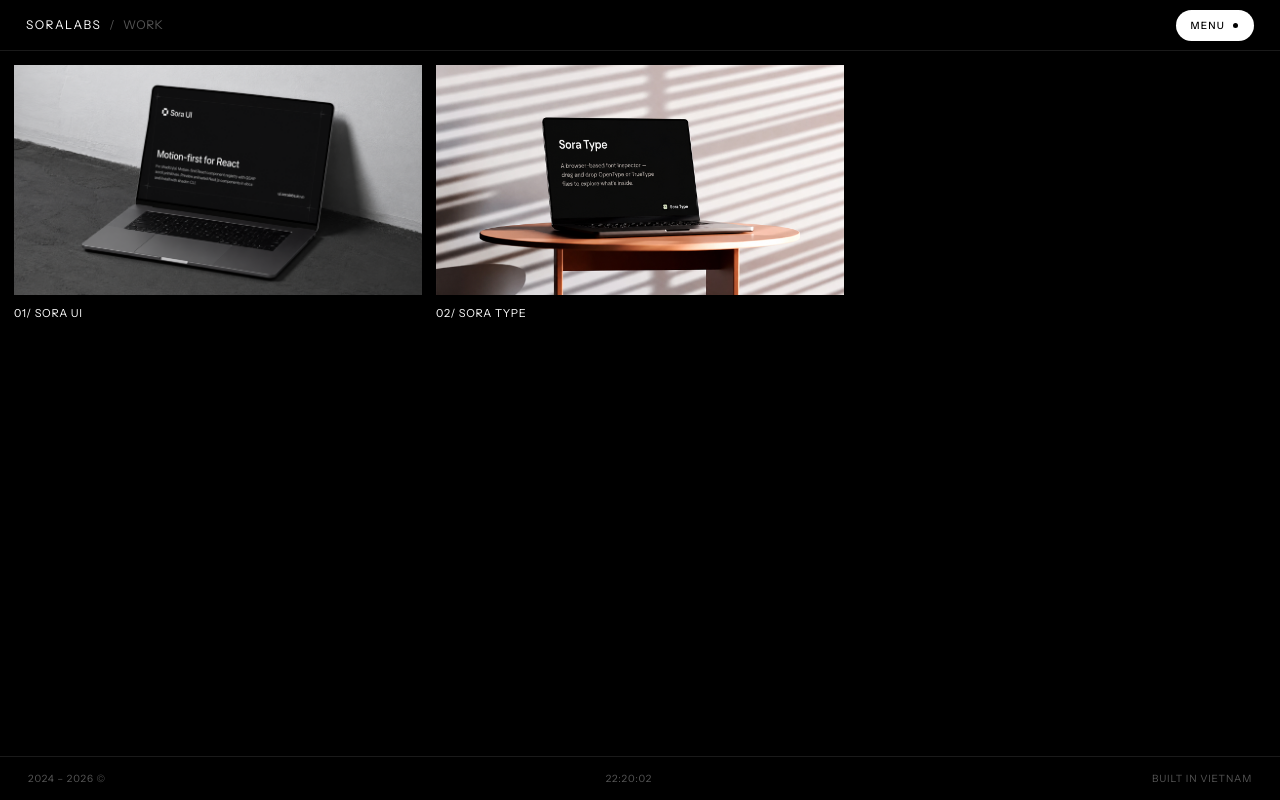
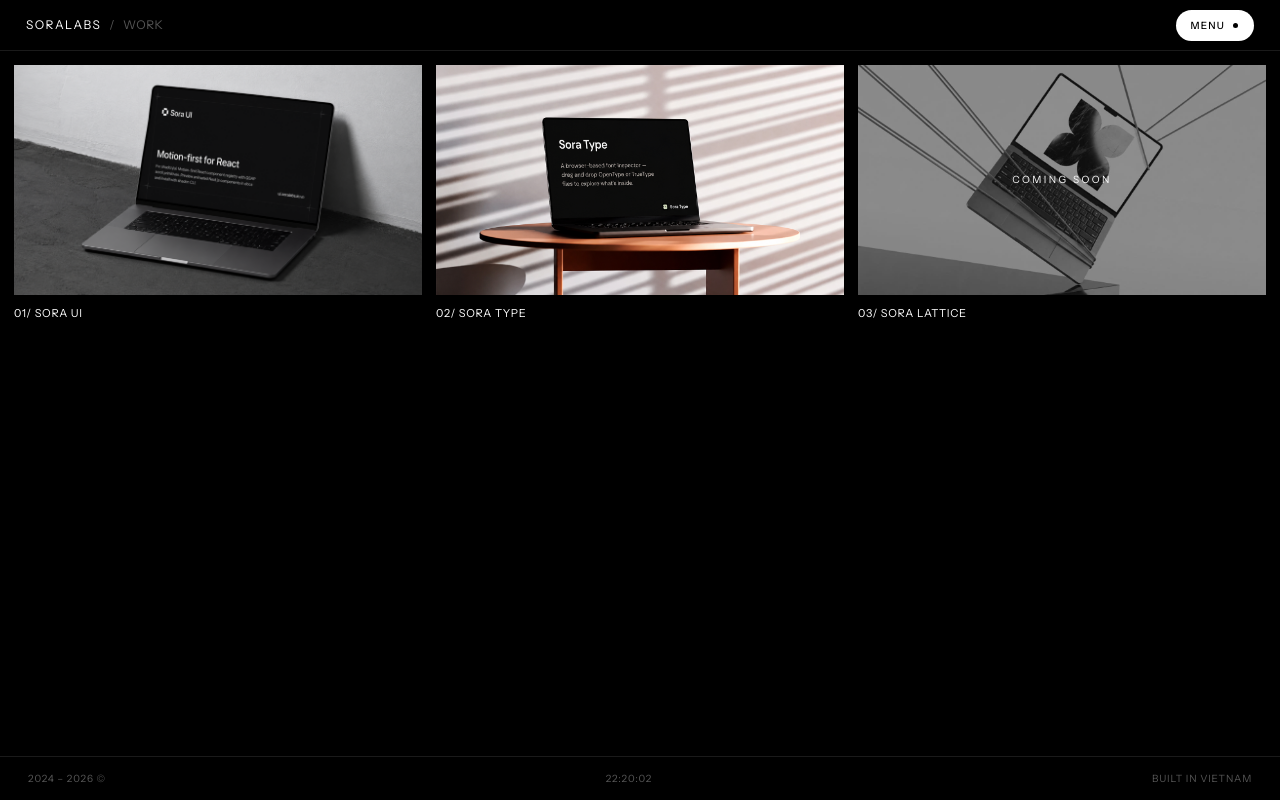
Before and after one commit to SoraLabsOSS/ui, a Next.js app in the folder apps/web/: page /work in a window 1280 px wide. Built offline with nearby package versions, Linux system fonts and the light colour scheme; no server answers.

Commit message:
feat(web): add Sora Lattice project as coming soon
New PROJECTS entry with comingSoon flag; home and /work grids render
it without an outbound link, a dimmed/grayscale thumbnail, and a
"Coming Soon" badge instead of "View Project"/"Open project".

```diff
--- a/apps/web/src/components/home/work-section.tsx
+++ b/apps/web/src/components/home/work-section.tsx
@@ -5,7 +5,48 @@
   return (
     <div className="no-scrollbar flex animate-fade-in-up flex-col [animation-delay:100ms] lg:h-full lg:overflow-y-auto">
       <div className="flex-1">
-        {PROJECTS.map((project, index) => (
+        {PROJECTS.map((project, index) =>
+          project.comingSoon ? (
+            <div className="border-[#1a1a1a] border-b" key={project.num}>
+              <div className="group relative block aspect-video w-full overflow-hidden bg-[#080808]">
+                <Image
+                  alt={project.title}
+                  className="object-cover opacity-60 grayscale"
+                  fill
+                  priority={index === 0}
+                  sizes="(min-width: 1024px) 60vw, 100vw"
+                  src={project.image}
+                />
+                <span className="pointer-events-none absolute inset-0 z-10 flex items-center justify-center text-[10px] text-white uppercase tracking-[0.24em]">
+                  Coming Soon
+                </span>
+              </div>
+              <div className="grid grid-cols-2 gap-4 px-[26px] pt-3.5 pb-7">
+                <div>
+                  <p className="mb-1.5 text-[11px]">
+                    ({project.num}){" "}
+                    <span className="text-white">{project.title}</span>
+                  </p>
+                  <p className="text-[#555] text-[11px] leading-[1.6]">
+                    {project.tagLines.map((line, i) => (
+                      <span key={line}>
+                        {i > 0 && <br />}
+                        {line}
+                      </span>
+                    ))}
+                  </p>
+                </div>
+                <div className="self-end">
+                  <p className="mb-2.5 block w-fit text-[#555] text-[11px] uppercase tracking-[0.06em]">
+                    Coming soon.
+                  </p>
+                  <p className="text-[#555] text-[11px] leading-[1.7]">
+                    {project.description}
+                  </p>
+                </div>
+              </div>
+            </div>
+          ) : (
             <div className="border-[#1a1a1a] border-b" key={project.num}>
               <a
                 className="group relative block aspect-video w-full overflow-hidden bg-[#080808] no-underline"
@@ -65,7 +106,8 @@
                 </div>
               </div>
             </div>
-        ))}
+          )
+        )}
       </div>
 
       <div className="flex min-h-[60vh] flex-col items-center justify-center gap-8 border-[#1a1a1a] border-t px-6 py-15 text-center lg:min-h-svh">
--- a/apps/web/src/components/work/work-grid.tsx
+++ b/apps/web/src/components/work/work-grid.tsx
@@ -4,7 +4,35 @@
 export function WorkGrid() {
   return (
     <div className="grid animate-fade-in-up grid-cols-1 gap-x-3.5 gap-y-12 p-3.5 [animation-delay:100ms] [animation-duration:0.4s] max-sm:gap-y-0 max-sm:p-0 sm:grid-cols-3">
-      {PROJECTS.map((project, index) => (
+      {PROJECTS.map((project, index) =>
+        project.comingSoon ? (
+          <div
+            className="block max-sm:border-[#1a1a1a] max-sm:border-b max-sm:last:border-none"
+            key={project.title}
+          >
+            <div className="relative aspect-video w-full overflow-hidden bg-[#080808]">
+              <Image
+                alt={project.title}
+                className="object-cover opacity-60 grayscale"
+                fill
+                priority={index === 0}
+                sizes="(min-width: 640px) 33vw, 100vw"
+                src={project.image}
+              />
+              <span className="pointer-events-none absolute inset-0 z-10 flex items-center justify-center text-[10px] text-white uppercase tracking-[0.24em]">
+                Coming Soon
+              </span>
+            </div>
+            <div className="flex items-center justify-between gap-3 pt-2.5 pb-1 max-sm:px-4 max-sm:py-3.5">
+              <span className="text-[11px] text-white uppercase tracking-[0.06em]">
+                {String(index + 1).padStart(2, "0")}/ {project.title}
+              </span>
+              <span className="hidden whitespace-nowrap text-[#555] text-[10px] uppercase tracking-[0.04em] max-sm:block">
+                Coming soon
+              </span>
+            </div>
+          </div>
+        ) : (
           <div
             className="block max-sm:border-[#1a1a1a] max-sm:border-b max-sm:last:border-none"
             key={project.title}
@@ -48,7 +76,8 @@
               </a>
             </div>
           </div>
-      ))}
+        )
+      )}
     </div>
   );
 }
--- a/apps/web/src/lib/home/content.ts
+++ b/apps/web/src/lib/home/content.ts
@@ -13,6 +13,8 @@
 ];
 
 export interface Project {
+  /** No live URL yet — renders without an outbound link and shows a "Coming Soon" badge instead. */
+  comingSoon?: boolean;
   description: string;
   image: string;
   liveUrl: string;
@@ -40,6 +42,16 @@
     num: "02",
     tagLines: ["Frontend, Tooling,", "Typography"],
     title: "Sora Type",
+  },
+  {
+    comingSoon: true,
+    description:
+      "Sora Lattice — a new Sora Labs product, currently in development.",
+    image: "/projects/sora-lattice.jpg",
+    liveUrl: "",
+    num: "03",
+    tagLines: ["Coming Soon"],
+    title: "Sora Lattice",
   },
 ];
 
```
Also changed, not shown: apps/web/public/projects/sora-lattice.jpg (added). Lines whose indentation alone changed are shown as unchanged.
